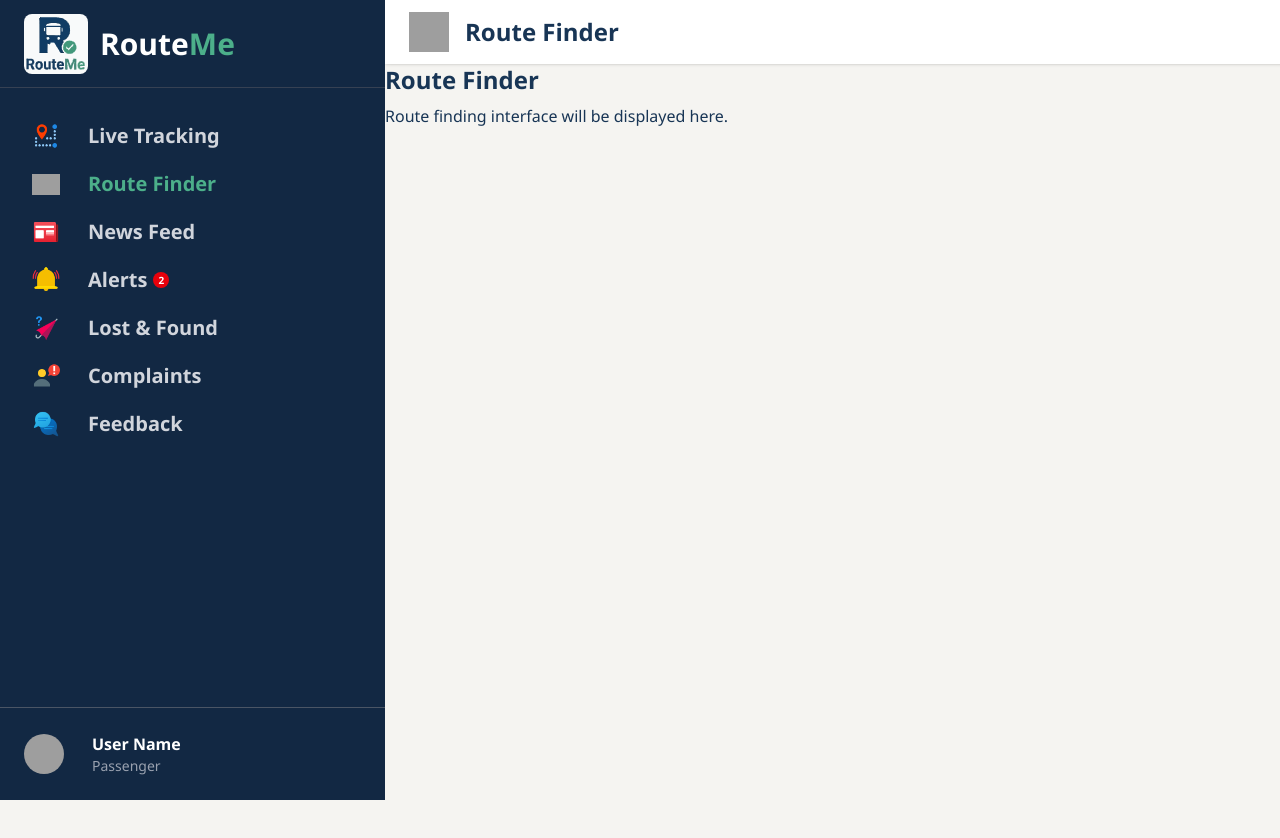
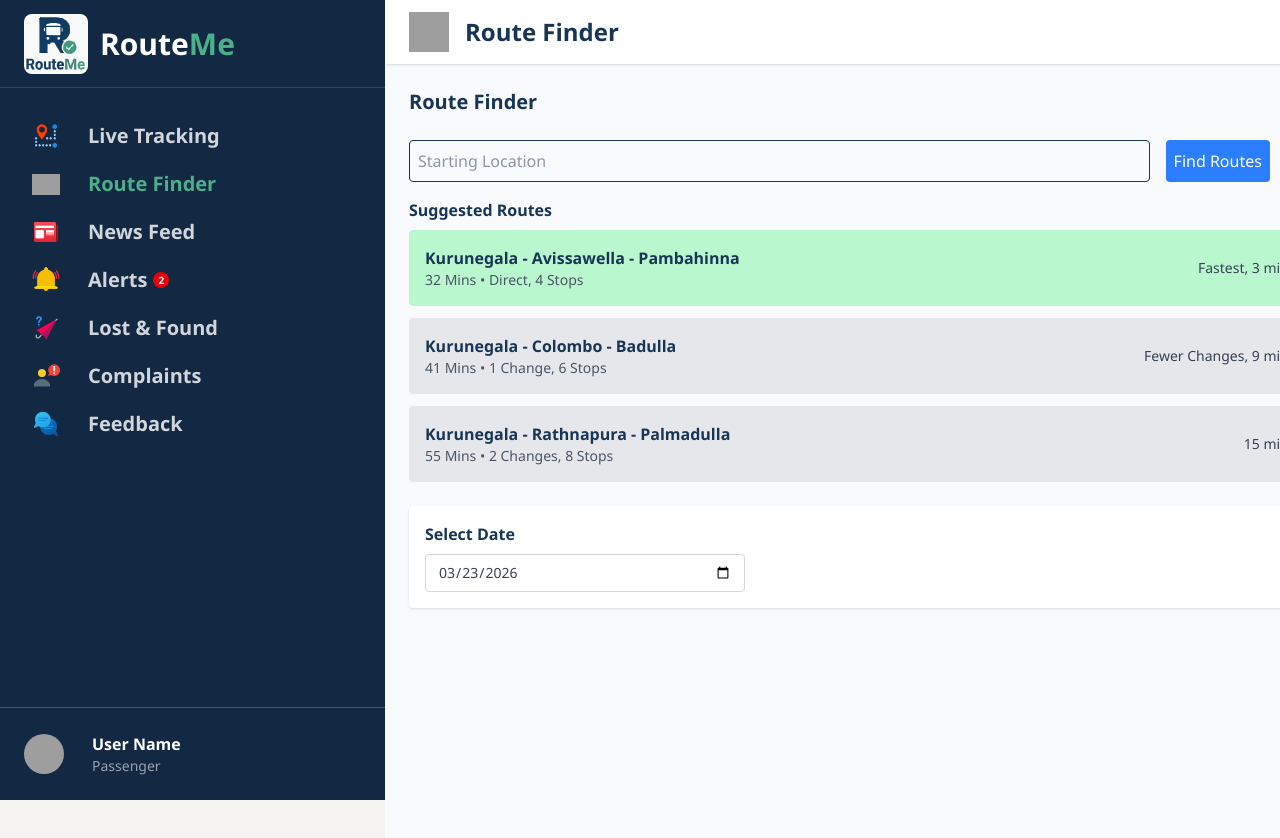
Before and after one commit to RouteMe-Transit/routeme-admin-web-frontend-, a Next.js app in the folder frontend/: page /passenger/routeFinder in a window 1280 px wide. Shown: the top 838 px of the page. Before the commit the page ends 800 px from the top, so only its background shows below. Built offline with nearby package versions, Linux system fonts and the light colour scheme; grey boxes are pictures that could not be loaded.

Commit message:
partially developed routeFinder

```diff
--- a/frontend/app/passenger/routeFinder/page.tsx
+++ b/frontend/app/passenger/routeFinder/page.tsx
@@ -1,8 +1,119 @@
-export default function PassengerRouteFinderPage() {
-    return (
-        <section className="space-y-2">
-            <h1 className="text-2xl font-bold text-accent">Route Finder</h1>
-            <p className="text-ashcolor">Route finding interface will be displayed here.</p>
-        </section>
-    );
-}
+"use client";
+
+import type { FC } from "react";
+import { useState } from "react";
+
+type Route = {
+  id: number;
+  title: string;
+  duration: string;
+  stops: string;
+  extraInfo: string;
+  color: string;
+};
+
+const routesData: Route[] = [
+  {
+    id: 1,
+    title: "Kurunegala - Avissawella - Pambahinna",
+    duration: "32 Mins",
+    stops: "Direct, 4 Stops",
+    extraInfo: "Fastest, 3 min wait",
+    color: "bg-green-200",
+  },
+  {
+    id: 2,
+    title: "Kurunegala - Colombo - Badulla",
+    duration: "41 Mins",
+    stops: "1 Change, 6 Stops",
+    extraInfo: "Fewer Changes, 9 min wait",
+    color: "bg-gray-200",
+  },
+  {
+    id: 3,
+    title: "Kurunegala - Rathnapura - Palmadulla",
+    duration: "55 Mins",
+    stops: "2 Changes, 8 Stops",
+    extraInfo: "15 min wait",
+    color: "bg-gray-200",
+  },
+];
+
+const PassengerRouteFinder: FC = () => {
+  const [startLocation, setStartLocation] = useState("");
+  const [selectedRoute, setSelectedRoute] = useState<Route | null>(null);
+  const [selectedDate, setSelectedDate] = useState(
+    new Date().toISOString().split("T")[0]
+  );
+
+  return (
+    <div className="p-6 bg-gray-50 min-h-screen">
+      <h1 className="text-xl font-semibold mb-6">Route Finder</h1>
+
+      {/* Start Location */}
+      <div className="flex flex-col md:flex-row gap-4 mb-4">
+        <input
+          type="text"
+          placeholder="Starting Location"
+          className="flex-1 p-2 border rounded"
+          value={startLocation}
+          onChange={(e) => setStartLocation(e.target.value)}
+        />
+        <button className="p-2 bg-blue-500 text-white rounded hover:bg-blue-600">
+          Find Routes
+        </button>
+        <button className="p-2 bg-gray-400 text-white rounded hover:bg-gray-500">
+          Now
+        </button>
+      </div>
+
+      {/* Suggested Routes */}
+      <div className="mb-6">
+        <h2 className="font-semibold mb-2">Suggested Routes</h2>
+        <div className="flex flex-col gap-3">
+          {routesData.map((route) => (
+            <div
+              key={route.id}
+              className={`flex justify-between items-center p-4 rounded cursor-pointer hover:shadow ${route.color}`}
+              onClick={() => setSelectedRoute(route)}
+            >
+              <div>
+                <div className="font-semibold">{route.title}</div>
+                <div className="text-sm text-gray-600">
+                  {route.duration} • {route.stops}
+                </div>
+              </div>
+              <div className="text-sm text-gray-700">{route.extraInfo}</div>
+            </div>
+          ))}
+        </div>
+      </div>
+
+      {/* Route Details */}
+      {selectedRoute && (
+        <div className="p-4 bg-white rounded shadow mb-6">
+          <h3 className="font-semibold mb-2">Route Details:</h3>
+          <div className="flex flex-col gap-2">
+            <span className="text-gray-700">Route: {selectedRoute.title}</span>
+            <span className="text-gray-700">Duration: {selectedRoute.duration}</span>
+            <span className="text-gray-700">Stops: {selectedRoute.stops}</span>
+            <span className="text-gray-700">Extra Info: {selectedRoute.extraInfo}</span>
+          </div>
+        </div>
+      )}
+
+      {/* Calendar */}
+      <div className="bg-white p-4 rounded shadow">
+        <h3 className="font-semibold mb-2">Select Date</h3>
+        <input
+          type="date"
+          value={selectedDate}
+          onChange={(event) => setSelectedDate(event.target.value)}
+          className="w-full max-w-xs rounded border border-gray-300 px-3 py-2 text-sm text-gray-700 outline-none focus:border-blue-500"
+        />
+      </div>
+    </div>
+  );
+};
+
+export default PassengerRouteFinder;
```
